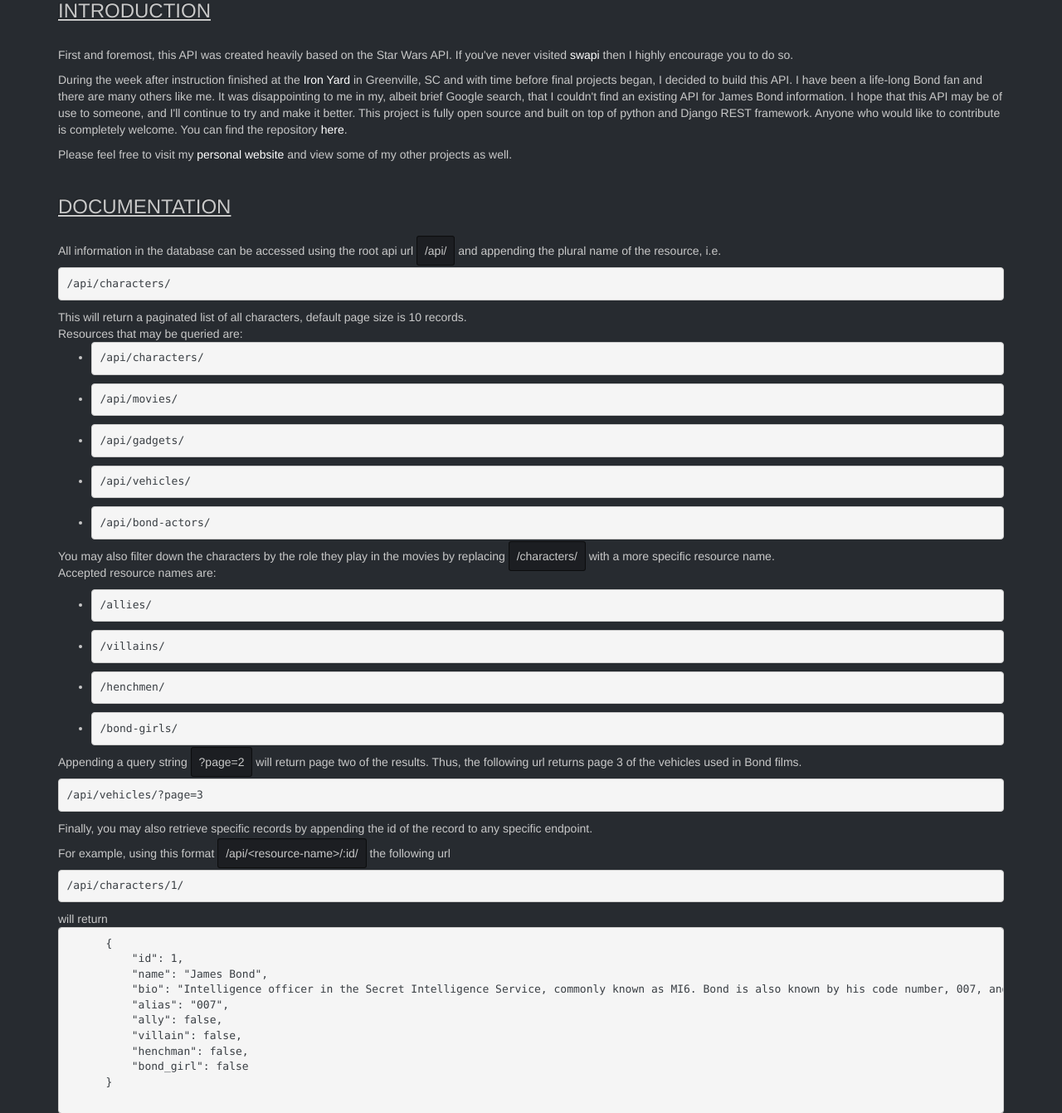
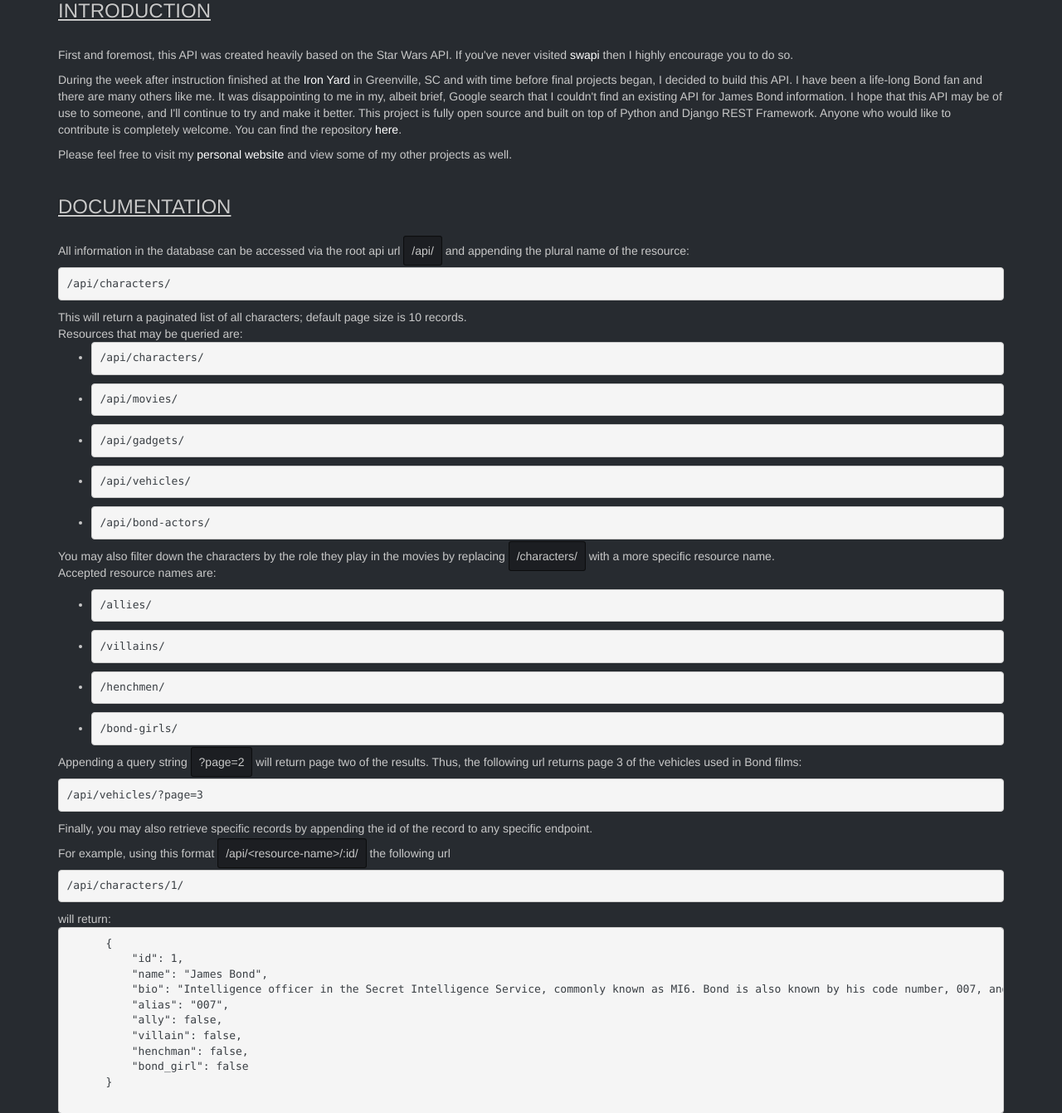
Before and after one commit to Cuddlemuffin007/james_bond_api, a Django app: page / in a window 1280 px wide. Shown: the part 190-1531 px from the top of the page at 83% size. Run offline with Django 3.2, Linux system fonts and the light colour scheme; some libraries are stand-ins or nearby versions.

Commit message:
fixed a few wordings/grammatical syntax that were bugging me

```diff
--- a/api_app/templates/index.html
+++ b/api_app/templates/index.html
@@ -13,9 +13,9 @@
     </p>
     <p>
     During the week after instruction finished at the <a href="https://theironyard.com" target="_blank">Iron Yard</a> in Greenville, SC and with time before final projects began, I decided to build this API. I have been a life-long Bond fan
-       and there are many others like me. It was disappointing to me in my, albeit brief Google search, that I couldn't find an existing API for James Bond information. I hope that this API may be of use to someone,
+       and there are many others like me. It was disappointing to me in my, albeit brief, Google search that I couldn't find an existing API for James Bond information. I hope that this API may be of use to someone,
        and I'll continue to try and make it better. This project is fully open source and built on top of
-       python and Django REST framework. Anyone who would like to contribute is completely welcome. You can find the repository <a href="https://github.com/Cuddlemuffin007/james_bond_api" target="_blank">here</a>.
+       Python and Django REST Framework. Anyone who would like to contribute is completely welcome. You can find the repository <a href="https://github.com/Cuddlemuffin007/james_bond_api" target="_blank">here</a>.
     </p>
     <p>
       Please feel free to visit my <a href="http://brennonkrogers.com" target="_blank">personal website</a> and view some of my other projects as well.
@@ -26,9 +26,9 @@
       Documentation
     </h3>
     <p>
-      All information in the database can be accessed using the root api url <span class="well well-sm">/api/</span> and appending the plural name of the resource, i.e.
+      All information in the database can be accessed via the root api url <span class="well well-sm">/api/</span> and appending the plural name of the resource:
       <pre>/api/characters/</pre>
-      This will return a paginated list of all characters, default page size is 10 records.<br>
+      This will return a paginated list of all characters; default page size is 10 records.<br>
       Resources that may be queried are:
       <ul>
         <li><pre>/api/characters/</pre></li>
@@ -50,7 +50,7 @@
     </p>
     <p>
       Appending a query string <span class="well well-sm">?page=2</span> will return page two of the results.
-      Thus, the following url returns page 3 of the vehicles used in Bond films.
+      Thus, the following url returns page 3 of the vehicles used in Bond films:
       <pre>/api/vehicles/?page=3</pre>
     </p>
       Finally, you may also retrieve specific records by appending the id of the record to any specific endpoint.
@@ -59,7 +59,7 @@
     For example, using this format <span class="well well-sm">/api/&lt;resource-name&gt;/:id/</span> the following url
     </p>
     <pre>/api/characters/1/</pre>
-      will return
+      will return:
       <pre>
       {
           "id": 1,
@@ -87,7 +87,7 @@
       Outside of programming, I enjoy movies, TV, sports, and occasionally going for a run.
     </p>
     <p>
-    For a look at some of my other projects, please take a look at my
+      For a look at some of my other projects, please take a look at my
       <a href="http://brennonkrogers.com/#portfolio" target="_blank"> portfolio</a> or check out my <a href="https://github.com/Cuddlemuffin007">GitHub</a>.
     </p>
   </div>
```
